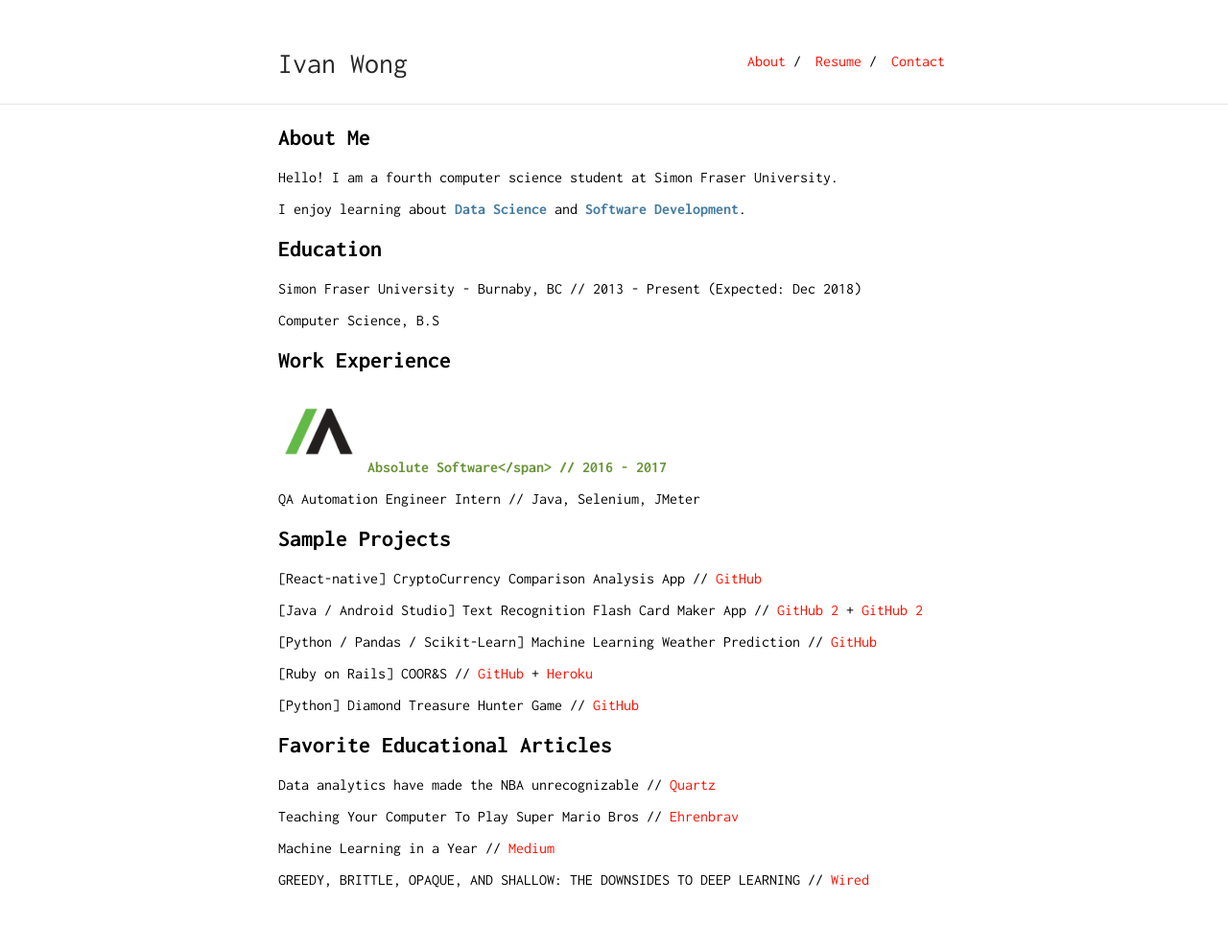
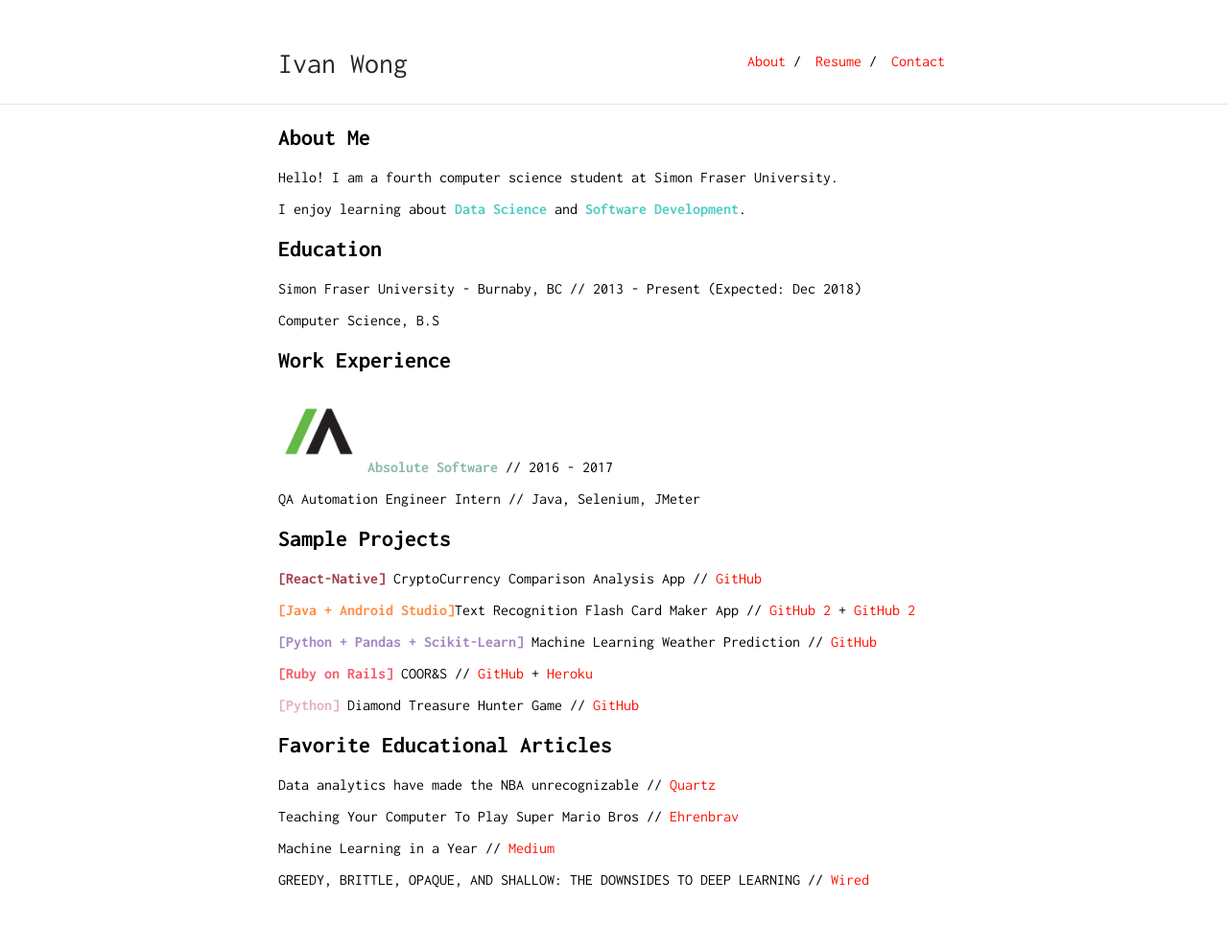
Before and after one commit to icwong/icwong.github.io, a Jekyll site: the page built from index.md, in a window 1280 px wide. Shown: the whole page at 96% size. Built offline with Jekyll 4.4.1, drawn with Linux system fonts in a browser that asks for light colours; our own code applies the rules of GitHub Pages for plain Markdown files.

Commit message:
testing colors

```diff
--- a/index.md
+++ b/index.md
@@ -6,7 +6,7 @@ layout: default
 
 Hello! I am a fourth computer science student at Simon Fraser University.
 
-I enjoy learning about <span style="color: #427AA1; font-weight: bold">Data Science</span> and <span style="color: #427AA1; font-weight: bold">Software Development</span>.
+I enjoy learning about <span style="color: #4ECDC4; font-weight: bold">Data Science</span> and <span style="color: #4ECDC4; font-weight: bold">Software Development</span>.
 
 ## Education
 Simon Fraser University - Burnaby, BC  // 2013 - Present (Expected: Dec 2018)
@@ -15,21 +15,21 @@ Computer Science, B.S
 
 ## Work Experience
 
-<img class="work-experience" src="absolute.png"> <a href="https://www.absolute.com/en" style="color: #679436; font-weight: bold">Absolute Software</span> // 2016 - 2017
+<img class="work-experience" src="absolute.png"> <a href="https://www.absolute.com/en" style="color: #87BBA2; font-weight: bold">Absolute Software</a> // 2016 - 2017
 
 QA Automation Engineer Intern // Java, Selenium, JMeter
 
 ## Sample Projects
 
-[React-native] CryptoCurrency Comparison Analysis App // [GitHub](https://github.com/icwong/CryptocurrencyApp)
+<span style="color: #A23E48; font-weight: bold">[React-Native]</span> CryptoCurrency Comparison Analysis App // [GitHub](https://github.com/icwong/CryptocurrencyApp)
 
-[Java / Android Studio] Text Recognition Flash Card Maker App // [GitHub 2](https://github.com/icwong/AndroidTextRecognitionApp) + [GitHub 2](https://github.com/icwong/AndroidQuizApp)
+<span style="color: #FF8C42; font-weight: bold">[Java + Android Studio]</span>Text Recognition Flash Card Maker App // [GitHub 2](https://github.com/icwong/AndroidTextRecognitionApp) + [GitHub 2](https://github.com/icwong/AndroidQuizApp)
 
-[Python / Pandas / Scikit-Learn] Machine Learning Weather Prediction // [GitHub](https://github.com/icwong/weather-observation)
+<span style="color: #9F86C0; font-weight: bold">[Python + Pandas + Scikit-Learn]</span> Machine Learning Weather Prediction // [GitHub](https://github.com/icwong/weather-observation)
 
-[Ruby on Rails] COOR&S // [GitHub](https://github.com/icwong/CoopR-S) + [Heroku](http://cooprs.herokuapp.com/)
+<span style="color: #F45B69; font-weight: bold">[Ruby on Rails]</span>  COOR&S // [GitHub](https://github.com/icwong/CoopR-S) + [Heroku](http://cooprs.herokuapp.com/)
 
-[Python] Diamond Treasure Hunter Game // [GitHub](https://github.com/icwong/PythonProjects/blob/master/DiamondTreasureHunter.py)
+<span style="color: #E0B1CB; font-weight: bold">[Python]</span> Diamond Treasure Hunter Game // [GitHub](https://github.com/icwong/PythonProjects/blob/master/DiamondTreasureHunter.py)
 
 ## Favorite Educational Articles
 
```
